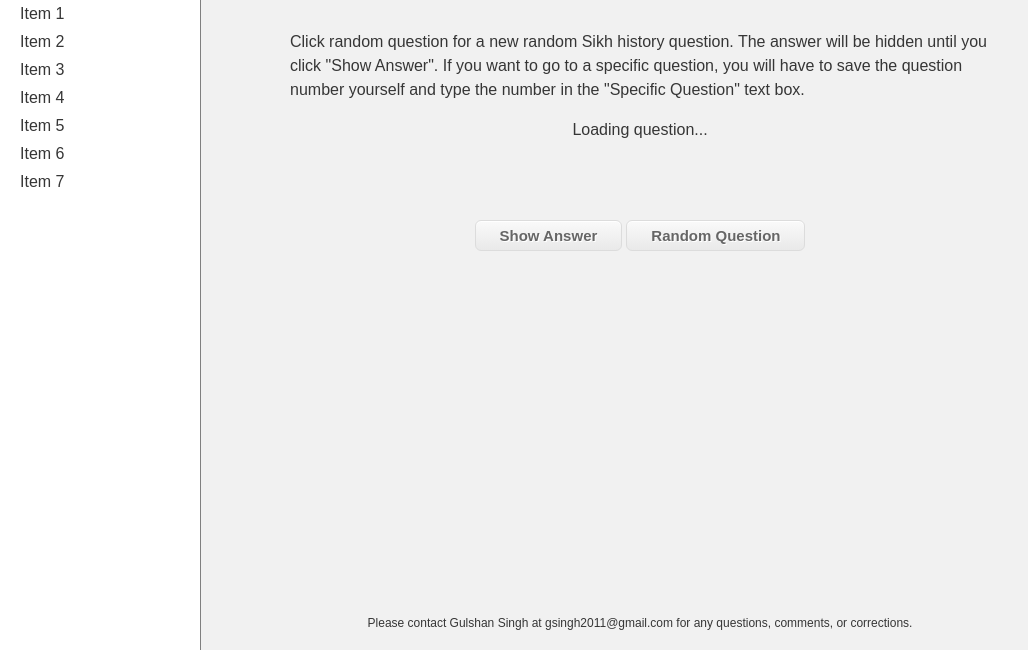
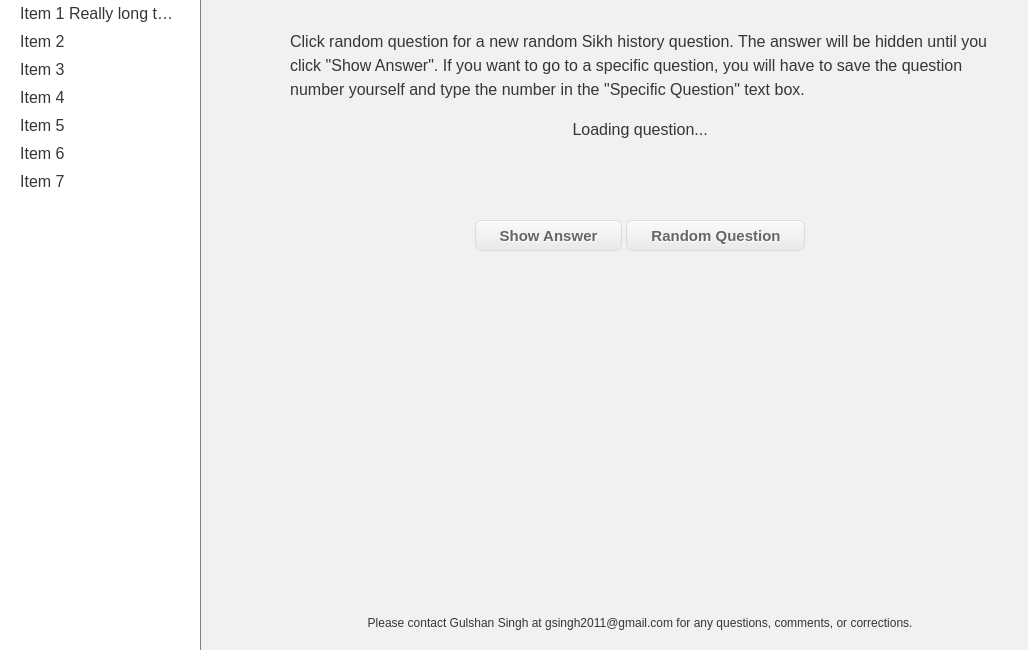
Before and after one commit to gsingh93/sikhhistoryquestions, a PHP site: page / in a window 1280 px wide. Shown: the part 150-800 px from the top of the page, without its empty margins (0-1028 px from the left). Run offline with PHP 8.4, Linux system fonts and the light colour scheme; data that the repository does not hold is empty; a stand-in replaces the project's code that opens the database connection; some libraries are stand-ins or nearby versions.

Commit message:
Ellipsize long text

```diff
--- a/index.php
+++ b/index.php
@@ -7,7 +7,7 @@
 	  #selectable .ui-selecting { background: #FECA40; }
 	  #selectable .ui-selected { background: #F39814; color: white; }
 	  #selectable { position: absolute; top: 150px; bottom: 0; list-style-type: none; float: left; background: white; width: 200px; border-right: 1px solid grey;}
-	  #selectable li { padding: 5px 20px; font-family: "Arial"; }
+	  #selectable li { padding: 5px 20px; font-family: "Arial"; text-overflow: ellipsis; white-space: nowrap; overflow: hidden;}
 	</style>
     </head>
     <body>
@@ -17,7 +17,7 @@
 	</div>
       </div>
       <ol id="selectable">
-	<li class="ui-widget-content">Item 1</li>
+	<li class="ui-widget-content">Item 1 Really long text that won't fit and shoud be ellipsized</li>
 	<li class="ui-widget-content">Item 2</li>
 	<li class="ui-widget-content">Item 3</li>
 	<li class="ui-widget-content">Item 4</li>
```
